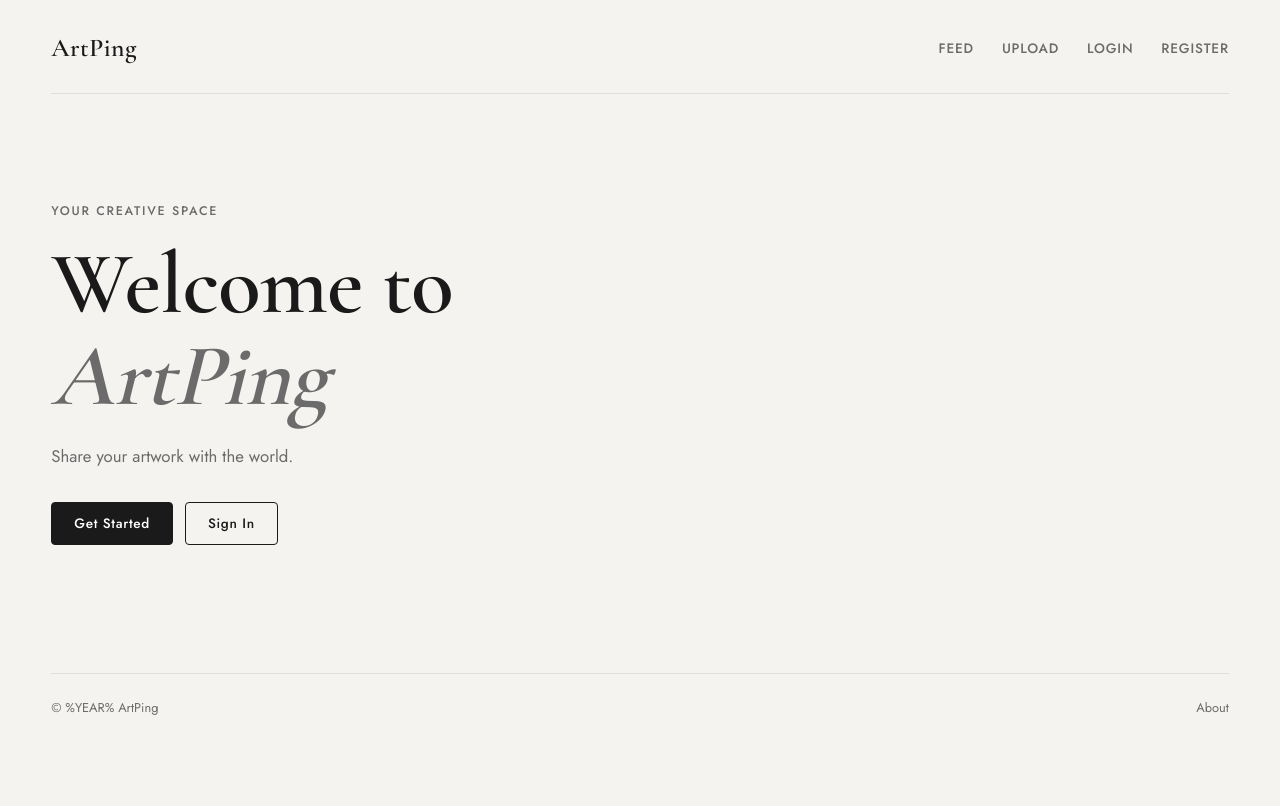
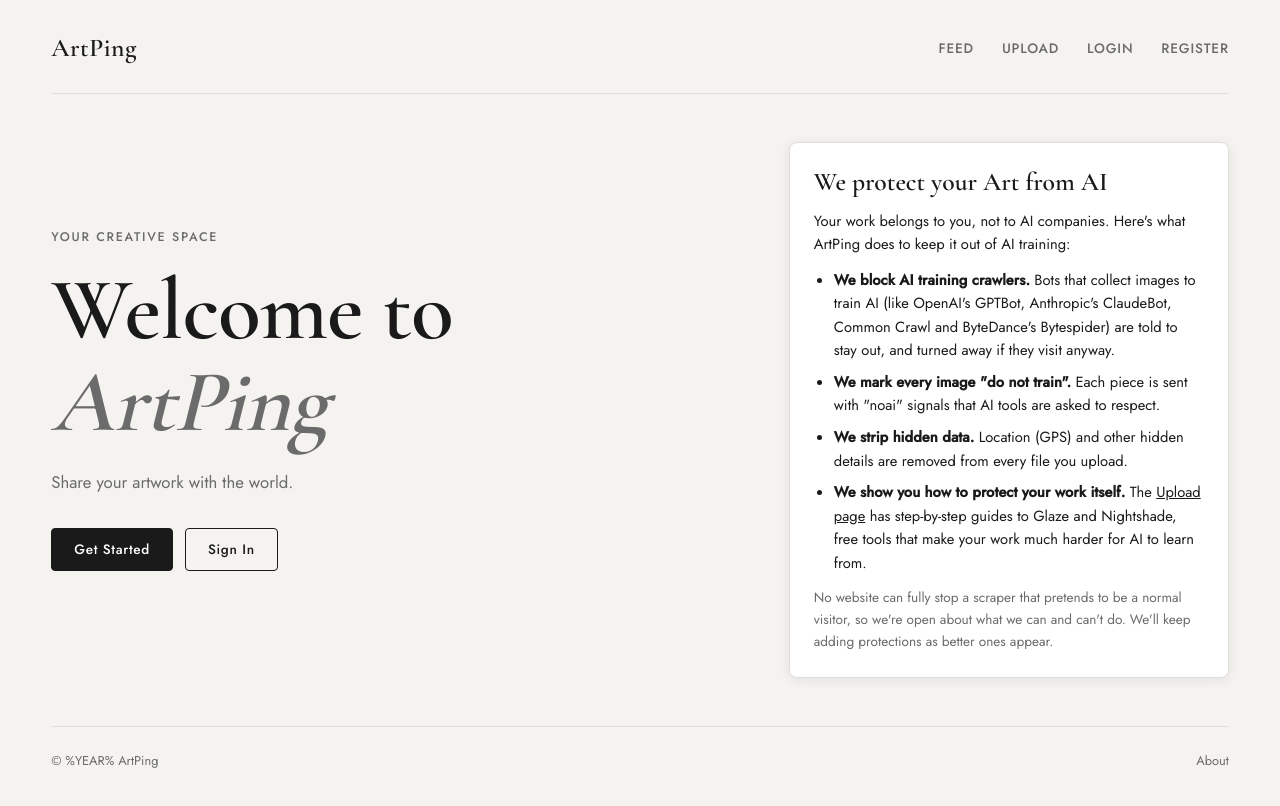
Before and after one commit to GarrettBrowning/ArtPing, a website: page public/index.html in a window 1280 px wide. Drawn offline with nearby package versions, Linux system fonts and the light colour scheme; no server answers.

Commit message:
Add 'We protect your Art from AI' panel to the home page

```diff
--- a/public/index.html
+++ b/public/index.html
@@ -39,7 +39,8 @@
       </div>
     </nav>
 
-    <main class="hero" id="main-content">
+    <main class="home-layout" id="main-content">
+      <div class="hero">
         <p class="hero-eyebrow">Your creative space</p>
         <h1 class="hero-title">Welcome to<br><em>ArtPing</em></h1>
         <p class="hero-sub">Share your artwork with the world.</p>
@@ -49,6 +50,19 @@
           <a href="login.html" class="btn-outline show-signed-out">Sign In</a>
           <a href="feed.html" class="btn-primary show-signed-in">Browse the Feed</a>
         </div>
+      </div>
+
+      <section class="ai-protection" aria-labelledby="home-ai-title">
+        <h2 id="home-ai-title">We protect your Art from AI</h2>
+        <p>Your work belongs to you, not to AI companies. Here's what ArtPing does to keep it out of AI training:</p>
+        <ul>
+          <li><strong>We block AI training crawlers.</strong> Bots that collect images to train AI (like OpenAI's GPTBot, Anthropic's ClaudeBot, Common Crawl and ByteDance's Bytespider) are told to stay out, and turned away if they visit anyway.</li>
+          <li><strong>We mark every image "do not train".</strong> Each piece is sent with "noai" signals that AI tools are asked to respect.</li>
+          <li><strong>We strip hidden data.</strong> Location (GPS) and other hidden details are removed from every file you upload.</li>
+          <li><strong>We show you how to protect your work itself.</strong> The <a href="upload.html">Upload page</a> has step-by-step guides to Glaze and Nightshade, free tools that make your work much harder for AI to learn from.</li>
+        </ul>
+        <p class="ai-protection-note">No website can fully stop a scraper that pretends to be a normal visitor, so we're open about what we can and can't do. We'll keep adding protections as better ones appear.</p>
+      </section>
     </main>
 
     <footer class="site-footer">
--- a/public/style.css
+++ b/public/style.css
@@ -364,6 +364,7 @@ input[type="password"]:focus {
   font-size: 0.9rem;
 }
 
+.ai-protection h2,
 .ai-protection h3 {
   font-family: var(--font-display);
   font-size: 1.6rem;
@@ -408,8 +409,22 @@ input[type="password"]:focus {
 
 .ai-protection details[open] summary { margin-bottom: 10px; }
 
+/* Home page: welcome on the left, "We protect your Art from AI" on the right (below it on narrow screens) */
+.home-layout {
+  display: grid;
+  grid-template-columns: minmax(0, 560px) minmax(300px, 440px);
+  justify-content: space-between;
+  align-items: center;
+  gap: 48px;
+}
+
+.home-layout .ai-protection { font-size: 0.92rem; }
+
 @media (max-width: 860px) {
-  .upload-layout { grid-template-columns: 1fr; }
+  .upload-layout,
+  .home-layout { grid-template-columns: 1fr; }
+  .home-layout .hero { padding-bottom: 0; }
+  .home-layout .ai-protection { margin-bottom: 48px; }
 }
 
 .section-header {
```
Also changed, not shown: public/upload.html (+1 -1 lines). Lines whose indentation alone changed are shown as unchanged.
